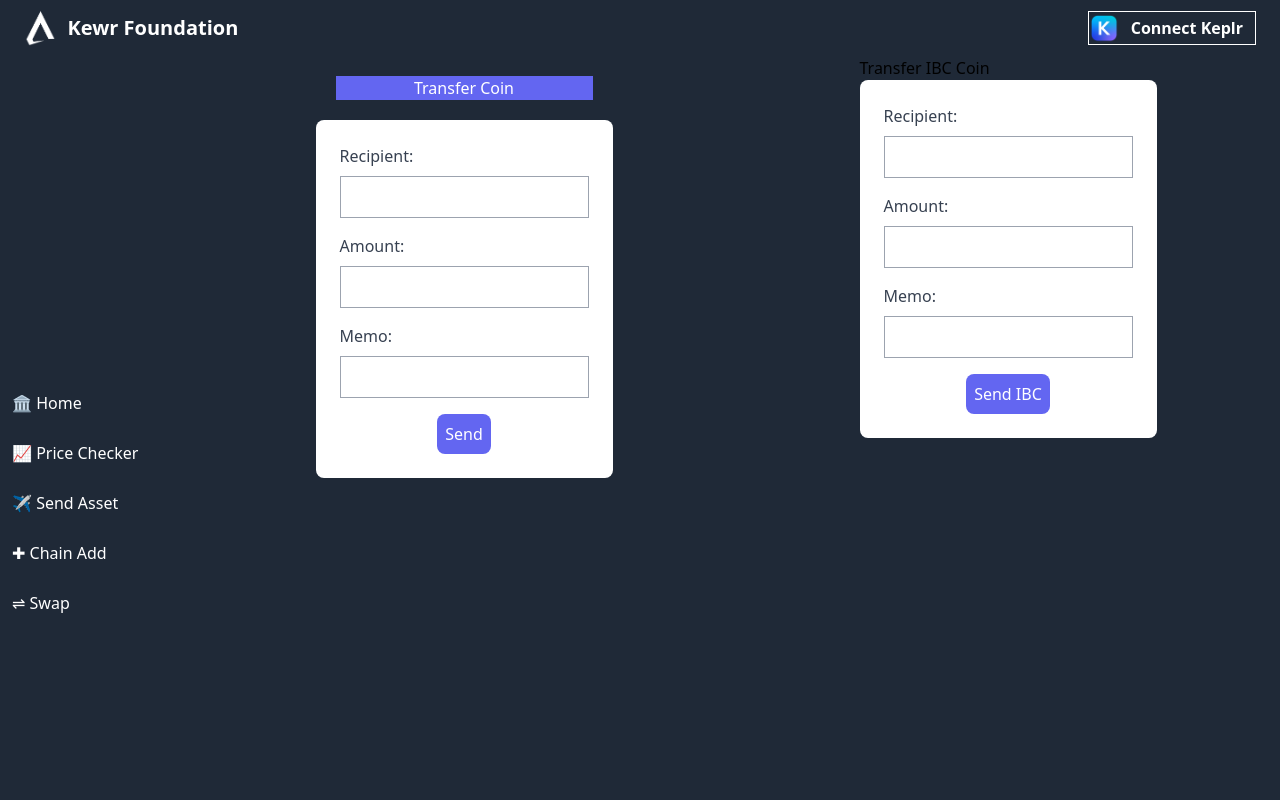
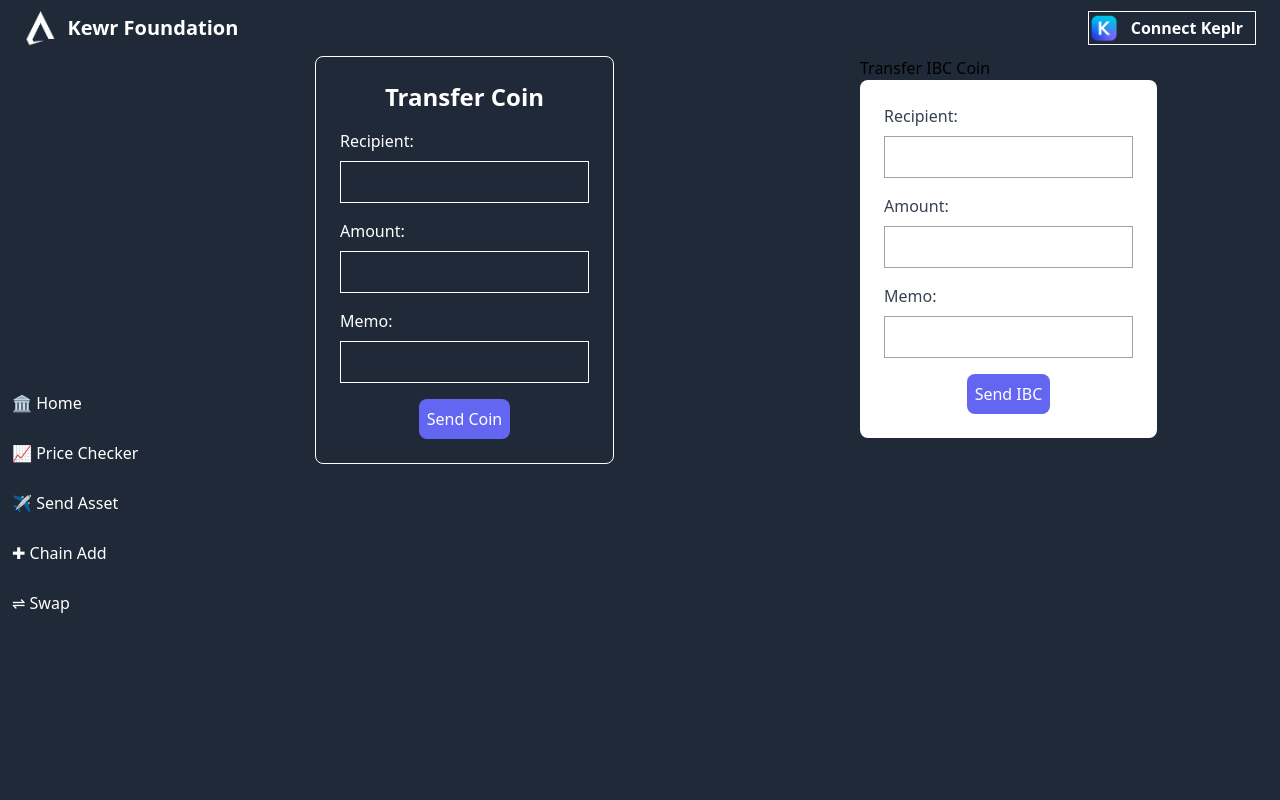
Before and after one commit to kewr-org/kewr-dashboard, a React (Vite) app in the folder client/: page /page2 in a window 1280 px wide. Shown: the top 800 px of the page. Built offline with nearby package versions, Linux system fonts and the light colour scheme.

Commit message:
card send coin

```diff
--- a/client/src/components/ChainAdd.jsx
+++ b/client/src/components/ChainAdd.jsx
@@ -9,6 +9,9 @@ import AddPointNetwork from './ChainAdd/AddPointNetwork'
 function ChainAdd() {
   return (
     <>
+    <div className='border border-white p-3 mt-4'>
+    <h1 className=' text-cyan-400 text-3xl font-bold'>Chain Add</h1>
+    </div>
     <div className="flex flex-row h-64 justify-around">
   <div className="flex flex-col justify-around justify-items-center">
   <AddCanto />
--- a/client/src/components/ChainAdd/AddAgoricDevnet.jsx
+++ b/client/src/components/ChainAdd/AddAgoricDevnet.jsx
@@ -55,7 +55,7 @@ function AddAgoricDevnet() {
     });
   };
   return (
-    <button className="bg-teal-200 hover:bg-teal-400 text-gray-800 font-semibold py-2 px-4 border  rounded shadow" onClick={handleClick}>✚ | Agoric Testnet</button>
+    <button className="bg-gray-800 hover:bg-cyan-400 text-cyan-400 hover:text-white font-semibold py-2 px-4 border  rounded shadow" onClick={handleClick}>✚ | Agoric Testnet</button>
   )
 }
 
--- a/client/src/components/ChainAdd/AddCanto.jsx
+++ b/client/src/components/ChainAdd/AddCanto.jsx
@@ -1,6 +1,8 @@
 import React from 'react'
+import LogoCanto from '../../assets/canto.png'
 
 function AddCanto() {
+
   const handleClick = () => {
     console.log("button add Canto")
     window.keplr.experimentalSuggestChain({
@@ -63,7 +65,8 @@ function AddCanto() {
 
   return (
 
-    <button className="bg-teal-200 hover:bg-teal-400 text-gray-800 font-semibold py-2 px-4 border  rounded shadow" onClick={handleClick}>✚ | Canto </button>
+    <button className="bg-gray-800 hover:bg-cyan-400 text-cyan-400 hover:text-white font-semibold py-2 px-4 border rounded shadow"
+    onClick={handleClick}>✚ | Canto </button>
 
   )
 }
--- a/client/src/components/ChainAdd/AddEchelon.jsx
+++ b/client/src/components/ChainAdd/AddEchelon.jsx
@@ -62,7 +62,7 @@ function AddEchelon() {
   };
 
   return (
-    <button className="bg-teal-200 hover:bg-teal-400 text-gray-800 font-semibold py-2 px-4 border  rounded shadow" onClick={handleClick}>✚ | Echelon </button>
+    <button className="bg-gray-800 hover:bg-teal-400 text-white font-semibold py-2 px-4 border  rounded shadow" onClick={handleClick}>✚ | Echelon </button>
   )
 }
 
--- a/client/src/components/ChainAdd/AddNyx.jsx
+++ b/client/src/components/ChainAdd/AddNyx.jsx
@@ -57,7 +57,7 @@ function AddNyx() {
 
 
   return (
-    <button className="bg-teal-200 hover:bg-teal-400 text-gray-800 font-semibold py-2 px-4 border  rounded shadow" onClick={handleClick}>✚ | Nyx</button>
+    <button className="bg-gray-800 hover:bg-teal-400 text-white font-semibold py-2 px-4 border  rounded shadow" onClick={handleClick}>✚ | Nyx</button>
   )
 }
 
--- a/client/src/components/ChainAdd/AddPlanq.jsx
+++ b/client/src/components/ChainAdd/AddPlanq.jsx
@@ -62,7 +62,7 @@ function AddPlanq() {
     };
 
     return (
-        <button className="bg-teal-200 hover:bg-teal-400 text-gray-800 font-semibold py-2 px-4 border  rounded shadow" onClick={handleClick}>✚ | Planq Network </button>
+        <button className="bg-gray-800 hover:bg-cyan-400 text-cyan-400 hover:text-white font-semibold py-2 px-4 border  rounded shadow" onClick={handleClick}>✚ | Planq Network </button>
       );
   }
 
--- a/client/src/components/ChainAdd/AddPointNetwork.jsx
+++ b/client/src/components/ChainAdd/AddPointNetwork.jsx
@@ -61,7 +61,7 @@ function AddPointNetwork() {
 
     )}
   return (
-    <button className="bg-teal-200 hover:bg-teal-400 text-gray-800 font-semibold py-2 px-4 border  rounded shadow" onClick={handleClick}>✚ | Point Network </button>
+    <button className="bg-gray-800 hover:bg-teal-400 text-white font-semibold py-2 px-4 border  rounded shadow" onClick={handleClick}>✚ | Point Network </button>
   )
 }
 
--- a/client/src/components/PriceCheck/PriceCheckOsmo.jsx
+++ b/client/src/components/PriceCheck/PriceCheckOsmo.jsx
@@ -6,7 +6,7 @@ import LogoOsmo from "../../assets/osmosis.svg"
 function PriceCheckOsmo({onDataOsmo,onDataZoneGrav,onDataZoneIris,onHasilOsmo,onHasilZoneGrav,onHasilZoneIris}) {
 
     const urlOsmo = "https://osmosis-api.polkachu.com/osmosis/gamm/v1beta1/pools/1/prices?base_asset_denom=uosmo&quote_asset_denom=ibc%2F27394FB092D2ECCD56123C74F36E4C1F926001CEADA9CA97EA622B25F41E5EB2"
-    const urlOsmoGrav = "https://api.osl.zone/osmosis/gamm/v1beta1/pools/625/prices?base_asset_denom=uosmo&quote_asset_denom=ibc%2FE97634A40119F1898989C2A23224ED83FDD0A57EA46B3A094E287288D1672B44"
+    const urlOsmoGrav = "https://osmosis-api.polkachu.com/osmosis/gamm/v1beta1/pools/625/prices?base_asset_denom=uosmo&quote_asset_denom=ibc%2FE97634A40119F1898989C2A23224ED83FDD0A57EA46B3A094E287288D1672B44"
     const urlOsmoIris = "https://osmosis-api.polkachu.com/osmosis/gamm/v1beta1/pools/8/prices?base_asset_denom=ibc%2F7C4D60AA95E5A7558B0A364860979CA34B7FF8AAF255B87AF9E879374470CEC0&quote_asset_denom=ibc%2F27394FB092D2ECCD56123C74F36E4C1F926001CEADA9CA97EA622B25F41E5EB2"
 
   useEffect(() => {
--- a/client/src/components/SendCoin.jsx
+++ b/client/src/components/SendCoin.jsx
@@ -2,6 +2,7 @@ import React, { useState } from 'react';
 import { SigningStargateClient, assertIsBroadcastTxSuccess } from '@cosmjs/stargate';
 
 function SendCoin() {
+
     const chainData= {
         chainId: "osmosis-1",
         chainName: "Osmosis mainnet",
@@ -83,22 +84,23 @@ function SendCoin() {
 
     return (
         <div>
-        <div className='flex flex-col m-5 bg-indigo-500 text-white text-center'>Transfer Coin</div>
-            <form onSubmit={handleSubmit} className="bg-white p-6 rounded-lg">
+
+            <form onSubmit={handleSubmit} className="bg-gray-800 border border-white p-6 rounded-lg">
             <div className="mb-4">
-                <label className="block text-gray-700 font-medium mb-2">Recipient:</label>
-                <input className="border border-gray-400 p-2 w-full" type="text" value={recipient} onChange={e => setRecipient(e.target.value)} required/>
+                <h1 className='text-center mb-4 text-white text-2xl font-bold '>Transfer Coin</h1>
+                <label className="block text-white font-medium mb-2 ">Recipient:</label>
+                <input className="border border-white bg-gray-800 p-2 w-full text-white " type="text" value={recipient} onChange={e => setRecipient(e.target.value)} required/>
             </div>
             <div className="mb-4">
-                <label className="block text-gray-700 font-medium mb-2">Amount:</label>
-                <input className="border border-gray-400 p-2 w-full" type="text" value={amount} onChange={e => setAmount(e.target.value)} required/>
+                <label className="block text-white font-medium mb-2">Amount:</label>
+                <input className="border border-white bg-gray-800 p-2 w-full text-white" type="text" value={amount} onChange={e => setAmount(e.target.value)} required/>
             </div>
             <div className="mb-4">
-                <label className="block text-gray-700 font-medium mb-2">Memo:</label>
-                <input className="border border-gray-400 p-2 w-full" type="text" value={memo} onChange={e => setMemo(e.target.value)} />
+                <label className="block text-white font-medium mb-2">Memo:</label>
+                <input className="border border-white bg-gray-800 p-2 w-full text-white" type="text" value={memo} onChange={e => setMemo(e.target.value)} />
             </div>
             <div className="text-center">
-                <input className="bg-indigo-500 text-white p-2 rounded-lg hover:bg-indigo-600" type="submit" value="Send" />
+                <input className="bg-indigo-500 text-white p-2 rounded-lg hover:bg-indigo-600" type="submit" value="Send Coin" />
             </div>
         </form>
     </div>
```
